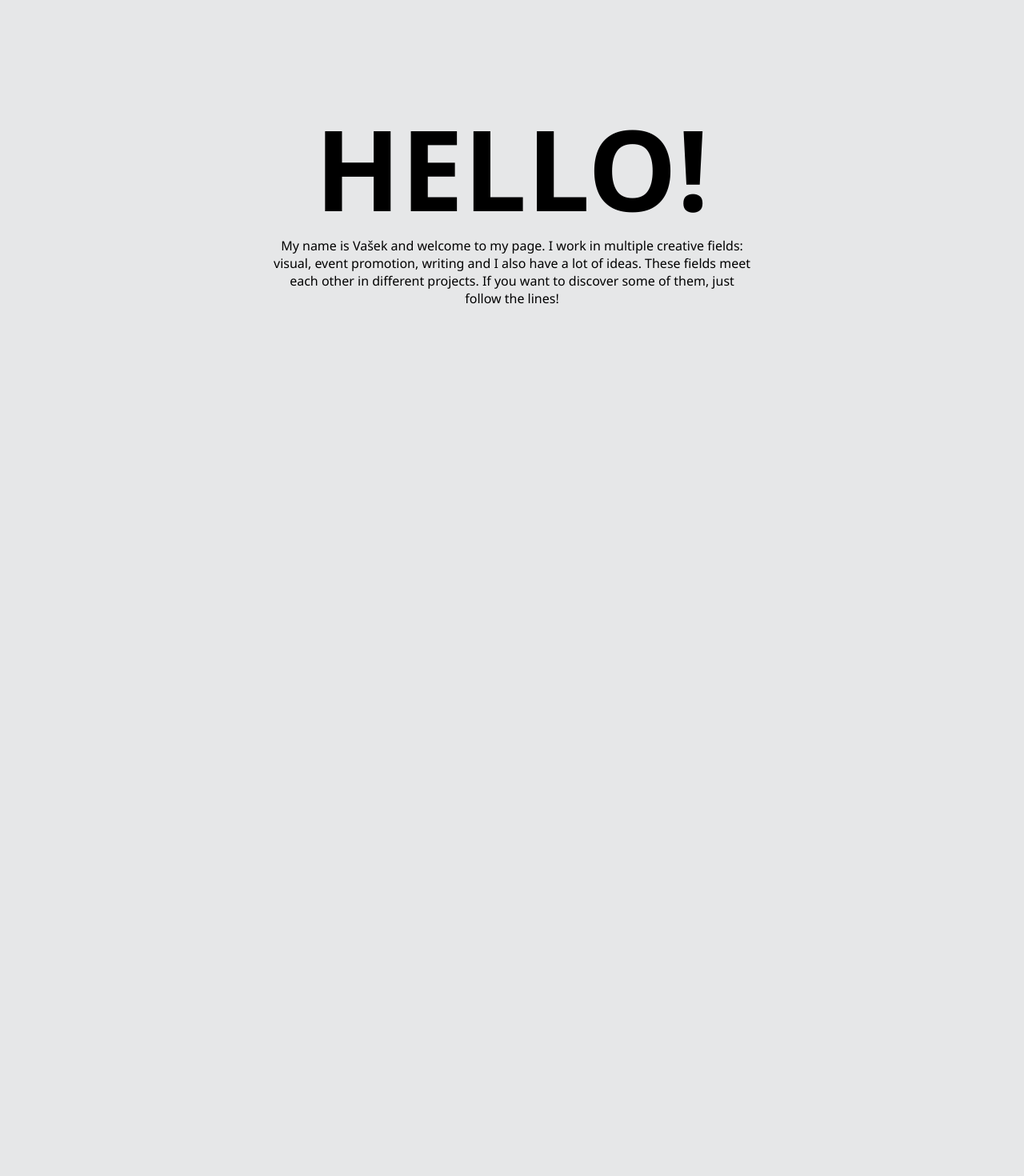
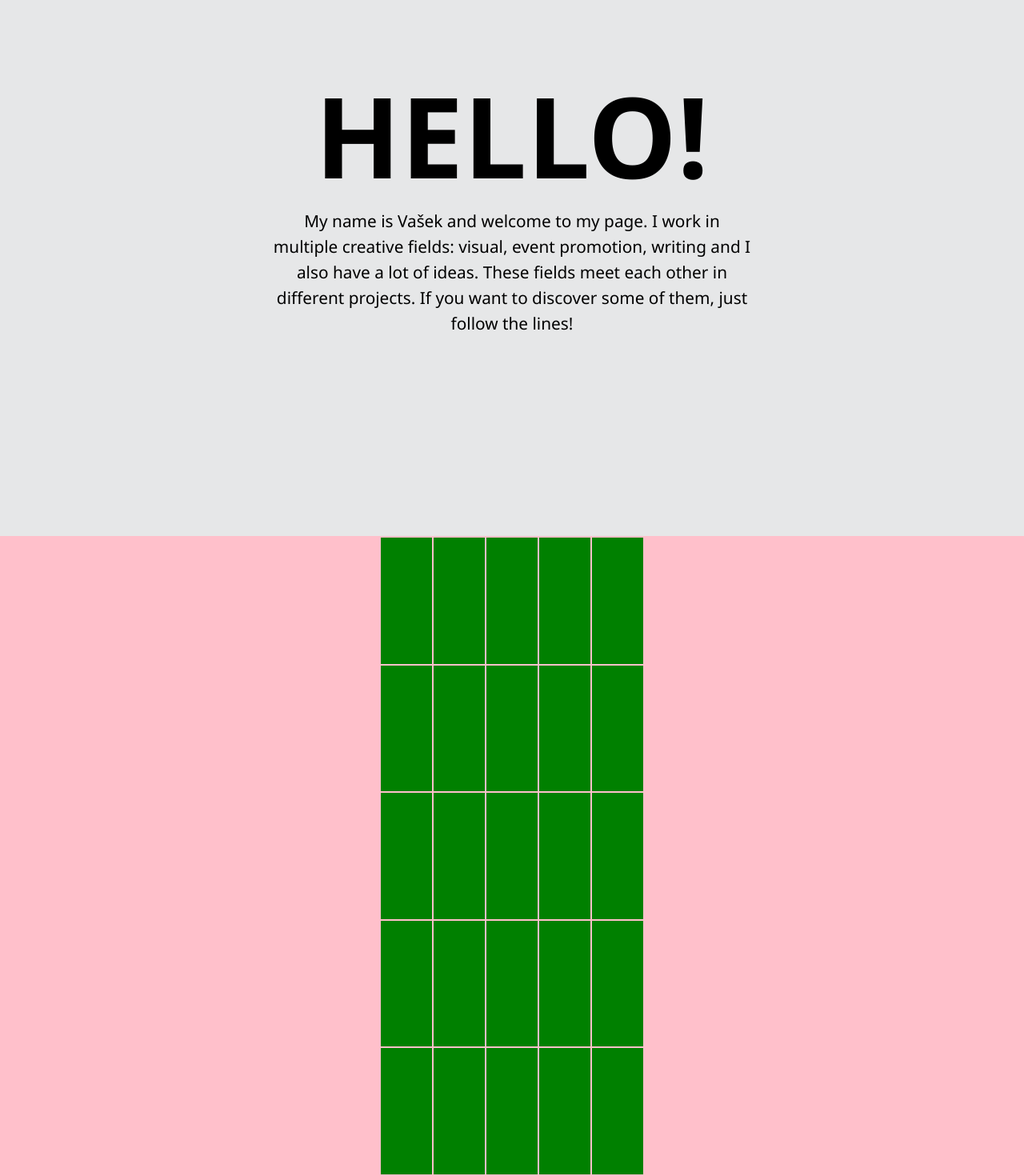
Before and after one commit to ArcanusMagnus/vasekkokes.cz, a React (Create React App) app: page / in a window 1280 px wide. Shown: the part 130-1600 px from the top of the page at 80% size. Before the commit the page ends 800 px from the top, so only its background shows below. Built offline with nearby package versions, Linux system fonts and the light colour scheme.

Commit message:
Restructure folders, create UI Section component, MetroNav Section and MetroGrid table components with dummy cells, model class for MetroGrid

```diff
--- /dev/null
+++ b/src/components/Landing/Metro/MetroGrid.module.css
@@ -0,0 +1,10 @@
+.MetroGrid table {
+    min-height: 400px;
+    min-width: 600px;
+    margin: auto;
+}
+
+.MetroGrid td {
+    background-color: green;
+    padding: 2rem;
+}
--- /dev/null
+++ b/src/components/Landing/Metro/MetroGrid.tsx
@@ -0,0 +1,14 @@
+import MetroGridModel from "../../../models/metro-grid";
+import styles from './MetroGrid.module.css';
+
+const MetroGrid = (props: MetroGridModel) => {
+    return <table className={styles.MetroGrid}>
+        <tr><td></td><td></td><td></td><td></td><td></td></tr>
+        <tr><td></td><td></td><td></td><td></td><td></td></tr>
+        <tr><td></td><td></td><td></td><td></td><td></td></tr>
+        <tr><td></td><td></td><td></td><td></td><td></td></tr>
+        <tr><td></td><td></td><td></td><td></td><td></td></tr>
+    </table>
+}
+
+export default MetroGrid;
--- /dev/null
+++ b/src/components/Landing/Metro/MetroNav.module.css
@@ -0,0 +1,4 @@
+.MetroNav {
+    background-color: pink;
+    justify-content: center;
+}
--- /dev/null
+++ b/src/components/Landing/Metro/MetroNav.tsx
@@ -0,0 +1,16 @@
+import Section from "../../UI/Section";
+import MetroGrid from "./MetroGrid";
+import styles from "./MetroNav.module.css";
+
+const MetroNav = () => {
+  return (
+    <Section className={styles.MetroNav}>
+      <MetroGrid
+        colors={["#afad26", "#ff6133", "#14068d", "#f9ee34"]}
+        stops={12}
+      />
+    </Section>
+  );
+};
+
+export default MetroNav;
--- a/src/components/Landing/Welcome.module.css
+++ b/src/components/Landing/Welcome.module.css
@@ -1,9 +1,3 @@
-.welcome {
-  min-height: 100vh;
-  display: flex;
-  text-align: center;
-}
-
 .welcome div {
   width: 600px;
   margin: auto;
@@ -16,3 +10,8 @@
   line-height: 100%;
   vertical-align: baseline;
 }
+
+.welcome div p {
+  font-size: 1.3rem;
+  line-height: 2rem;
+}
--- a/src/components/Landing/Welcome.tsx
+++ b/src/components/Landing/Welcome.tsx
@@ -1,3 +1,4 @@
+import Section from "../UI/Section";
 import styles from "./Welcome.module.css";
 
 const Welcome = () => {
@@ -7,7 +8,7 @@ const Welcome = () => {
   const greeting = greetings[greetingNo];
 
   return (
-    <section className={styles.welcome}>
+    <Section className={styles.welcome}>
       <div>
         <h1>{greeting}</h1>
         <p>
@@ -17,7 +18,7 @@ const Welcome = () => {
           to discover some of them, just follow the lines!
         </p>
       </div>
-    </section>
+    </Section>
   );
 };
 
--- /dev/null
+++ b/src/components/UI/Section.module.css
@@ -0,0 +1,6 @@
+.section {
+    min-height: 100vh;
+    width: 100%;
+    display: flex;
+    text-align: center;
+  }
--- /dev/null
+++ b/src/components/UI/Section.tsx
@@ -0,0 +1,13 @@
+import styles from "./Section.module.css";
+
+type SectionModel = {
+  children: React.ReactNode;
+  className?: string;
+};
+
+const Section = (props: SectionModel) => {
+  const classes = `${styles.section} ${props.className}`;
+  return <section className={classes}>{props.children}</section>;
+};
+
+export default Section;
--- /dev/null
+++ b/src/models/metro-grid.tsx
@@ -0,0 +1,9 @@
+class MetroGridModel {
+  readonly lines?: number = 4;
+  constructor(
+    public stops: number,
+    public colors: [string, string, string, string]
+  ) {}
+}
+
+export default MetroGridModel;
--- a/src/pages/Landing.tsx
+++ b/src/pages/Landing.tsx
@@ -1,8 +1,10 @@
+import MetroNav from "../components/Landing/Metro/MetroNav";
 import Welcome from "../components/Landing/Welcome";
 
 const Landing = () => {
     return <>
         <Welcome />
+        <MetroNav />
     </>
 }
 
```
